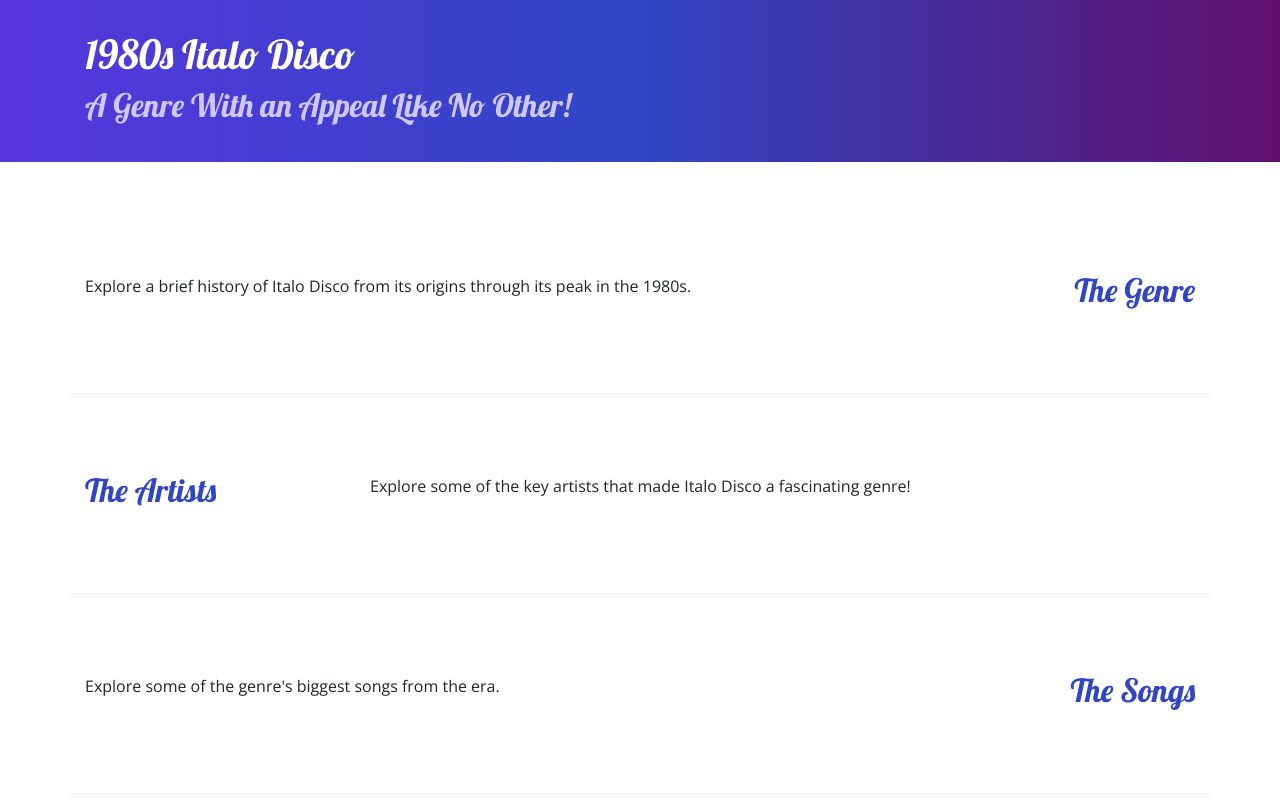
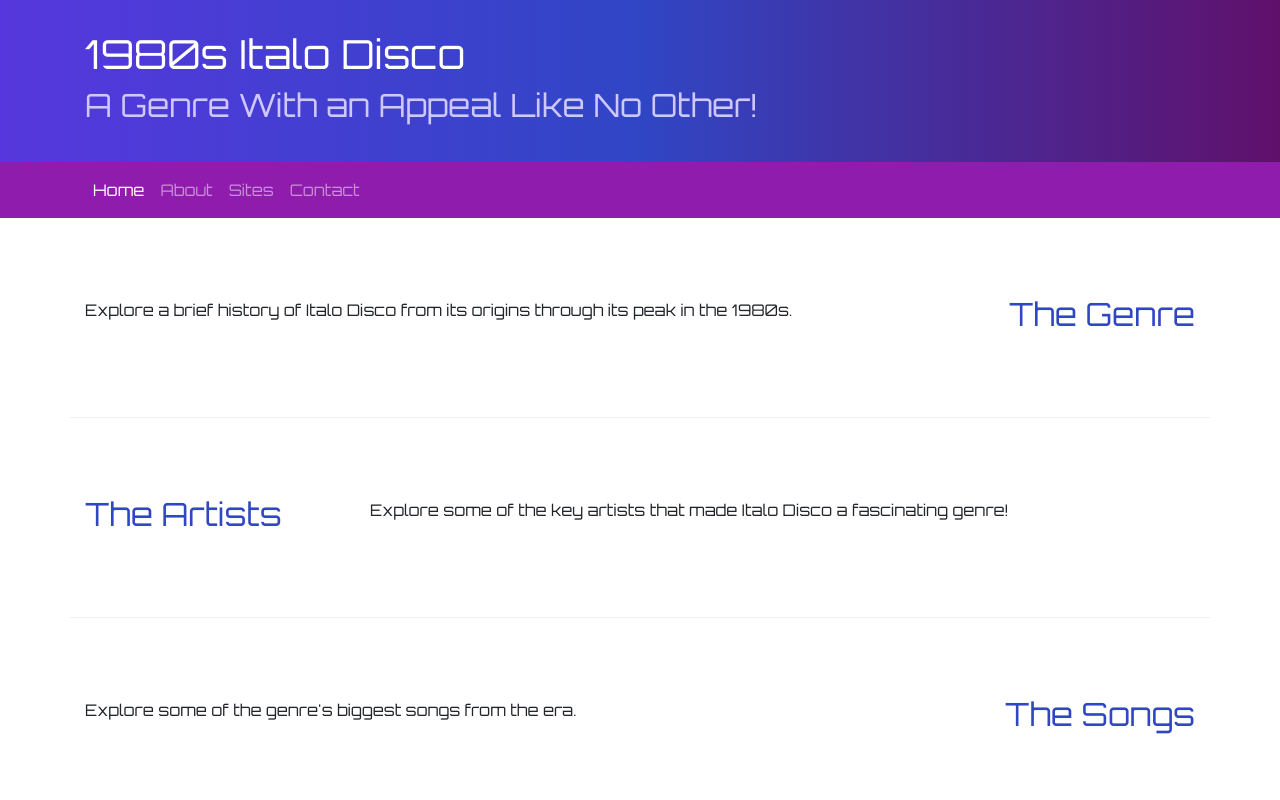
Before and after one commit to TroyHartle/bootstrap1, a website: page index.html in a window 1280 px wide. Shown: the top 800 px of the page. Drawn offline with nearby package versions, Linux system fonts and the light colour scheme.

Commit message:
About Me Added

```diff
--- a/css/styles.css
+++ b/css/styles.css
@@ -1,9 +1,9 @@
 body {
-    font-family: "Open Sans", sans-serif;
+    font-family: "Orbitron", "Open Sans", sans-serif;
 }
 
 h1, h2, h3 {
-    font-family: "Lobster", cursive;
+    font-family: "Orbitron", "Lobster", cursive;
 }
 
 h2 {
@@ -23,6 +23,7 @@ footer {
     padding: 30px;
     background-image: linear-gradient(to right, #5637DD, #3046C5, #60106B);
     color: white;
+    margin: 0;
 }
 
 .row-content {
@@ -30,3 +31,7 @@ footer {
     border-bottom: 1px ridge;
     min-height: 200px;
 }
+
+.navbar {
+    background-color: #901CAD;
+}
--- a/index.html
+++ b/index.html
@@ -7,7 +7,7 @@
 
     <link rel="stylesheet" href="node_modules/bootstrap/dist/css/bootstrap.min.css" />
 
-    <link rel="stylesheet" href="https://fonts.googleapis.com/css?family=Lobster|Open+Sans" />
+    <link rel="stylesheet" href="https://fonts.googleapis.com/css?family=Orbitron|Lobster|Open+Sans" />
     <link rel="stylesheet" href="css/styles.css" />
     <title>1980s Italo Disco</title>
 </head>
@@ -24,6 +24,22 @@
             </div>
         </div>
     </header>
+
+    <nav class="navbar navbar-expand-sm navbar-dark sticky-top">
+        <div class="container">
+            <button class="navbar-toggler ml-auto" type="button" data-toggle="collapse" data-target="#italodiscoNavbar">
+                <span class="navbar-toggler-icon"></span>
+            </button>
+            <div class="collapse navbar-collapse" id="nucampNavbar">
+                <ul class="navbar-nav">
+                    <li class="nav-item active"><a class="nav-link" href="#">Home</a></li>
+                    <li class="nav-item"><a class="nav-link" href="aboutme.html">About</a></li>
+                    <li class="nav-item"><a class="nav-link" href="#">Sites</a></li>
+                    <li class="nav-item"><a class="nav-link" href="#">Contact</a></li>
+                </ul>
+            </div>
+        </div>
+    </nav>
 
     <div class="container">
         <div class="row row-content align-items-center">
--- a/package.json
+++ b/package.json
@@ -15,6 +15,7 @@
   },
   "dependencies": {
     "bootstrap": "^4.5.2",
+    "font-awesome": "^4.7.0",
     "jquery": "^3.5.1",
     "popper.js": "^1.16.1"
   }
```
Also changed, not shown: aboutme.html (added, +44 -0 lines), 1 other file.
